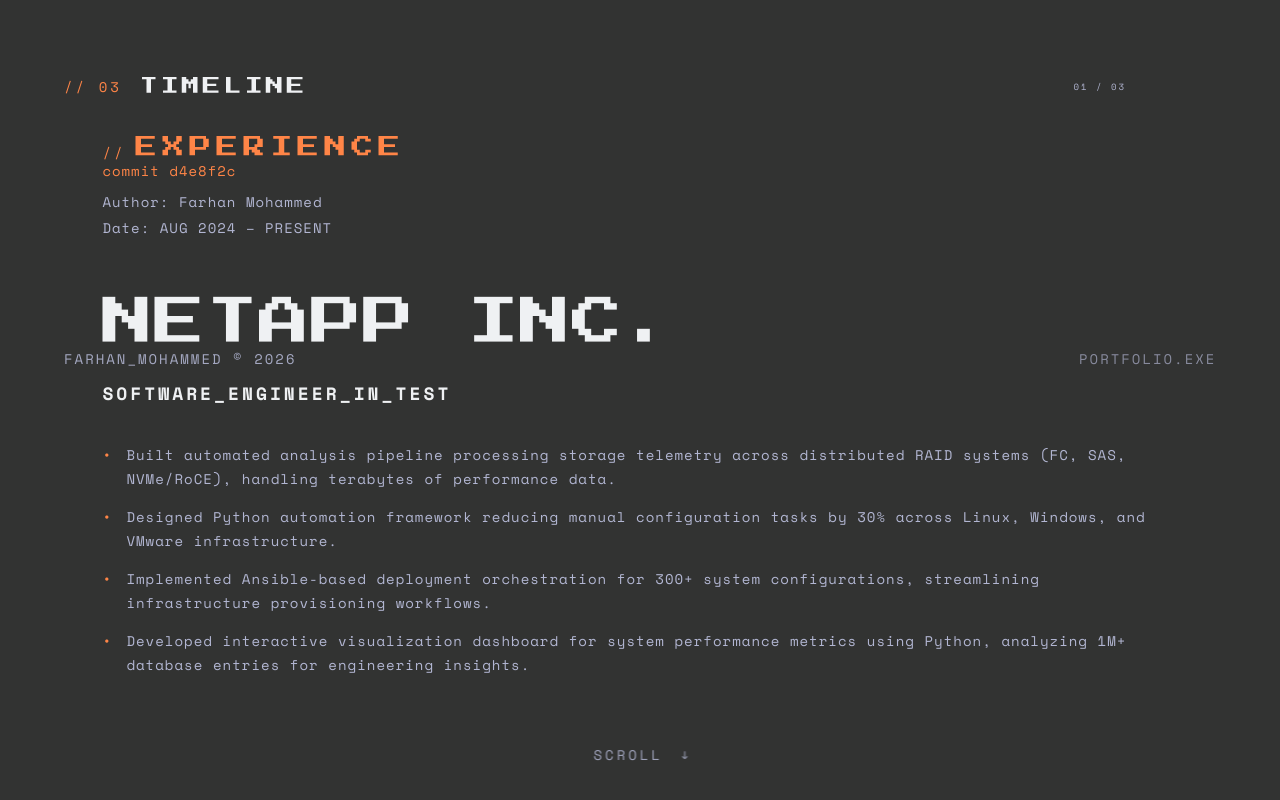
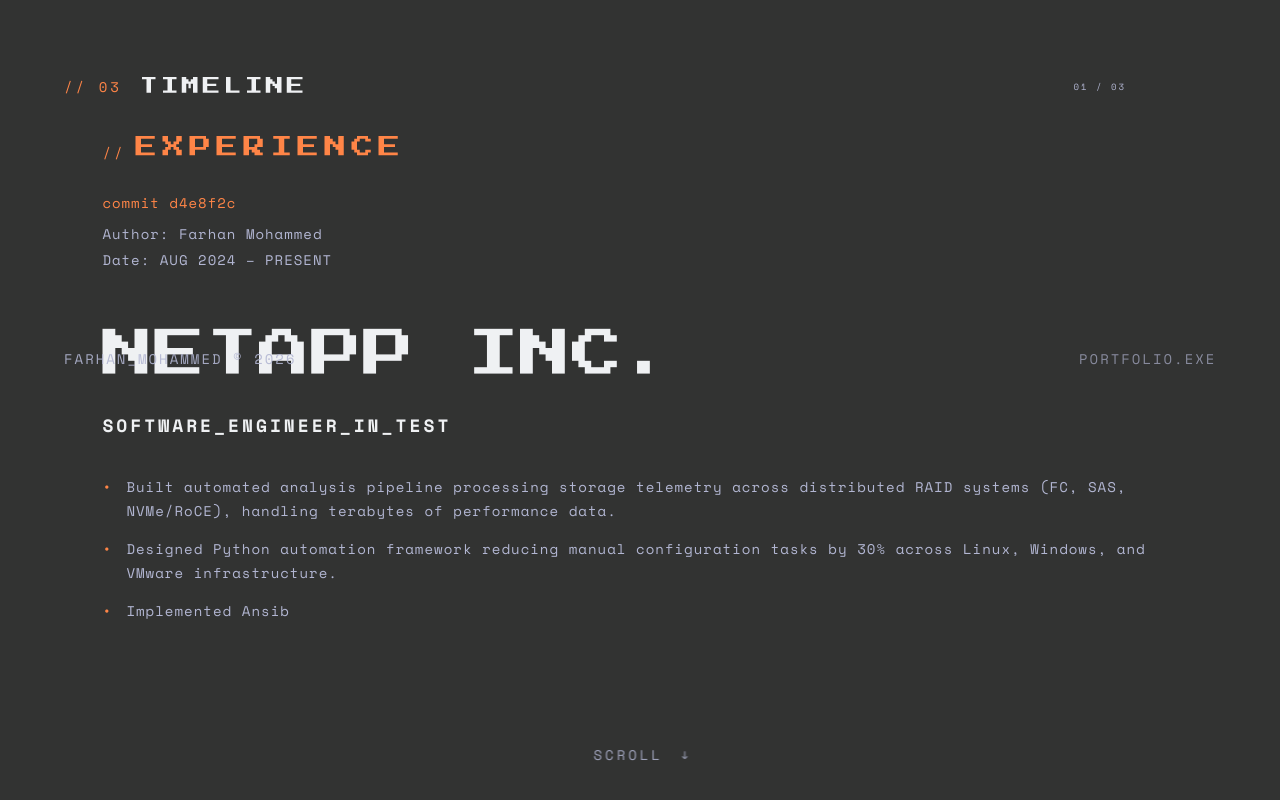
Before and after one commit to Nemesis-12/portfolio, a React (Vite) app: page / in a window 1280 px wide. Shown: the part 3207-4007 px from the top of the page. Built offline with nearby package versions, Linux system fonts and the light colour scheme.

Commit message:
subagent-pr281: Review - improve timeline spacing and typing

```diff
--- a/src/components/TimelineSection.tsx
+++ b/src/components/TimelineSection.tsx
@@ -6,6 +6,7 @@
 import { getTimelineScrollRangeVh, getTimelineSnapAnchorTopVh } from './timelineGeometry'
 
 const TIMELINE_SECTION_NO = '// 03'
+const TIMELINE_TYPE_SPEED_MS = 7
 
 function formatPanelCount(index: number, total: number): string {
   return `${String(index + 1).padStart(2, '0')} / ${String(total).padStart(2, '0')}`
@@ -26,8 +27,7 @@
     [entry],
   )
 
-  const displayedLines = useTypewriter(active, lines, 80, undefined, {
-    mode: 'line',
+  const displayedLines = useTypewriter(active, lines, TIMELINE_TYPE_SPEED_MS, undefined, {
     restartOnActivate: true,
   })
 
--- a/src/portfolio.css
+++ b/src/portfolio.css
@@ -221,8 +221,8 @@
   .c-yellow{background:var(--color-golden-pollen);color:var(--color-graphite)}
 
   /* ─── TIMELINE ──── */
-  .tl-panel-shell{flex:0 0 100%;width:100%;position:relative}
-  .tl-panel{height:calc(100vh - 160px);padding:var(--section-top-gap) 8vw 0;display:flex;flex-direction:column;justify-content:flex-start;position:relative;transition:opacity .35s var(--ease)}
+  .tl-panel-shell{--timeline-label-gap:32px;flex:0 0 100%;width:100%;position:relative}
+  .tl-panel{height:calc(100vh - 160px);padding:calc(var(--section-top-gap) + var(--timeline-label-gap)) 8vw 0;display:flex;flex-direction:column;justify-content:flex-start;position:relative;transition:opacity .35s var(--ease)}
   .tl-commit{font-size:14px;color:var(--color-atomic-tangerine);letter-spacing:1px;margin-bottom:8px;min-height:1.5em}
   .tl-meta{font-size:14px;color:var(--color-periwinkle);letter-spacing:1px;line-height:1.9;min-height:1.5em}
   .tl-sep{height:48px}
```
Also changed, not shown: 2 other files (tests, documents, lock files or other folders).
